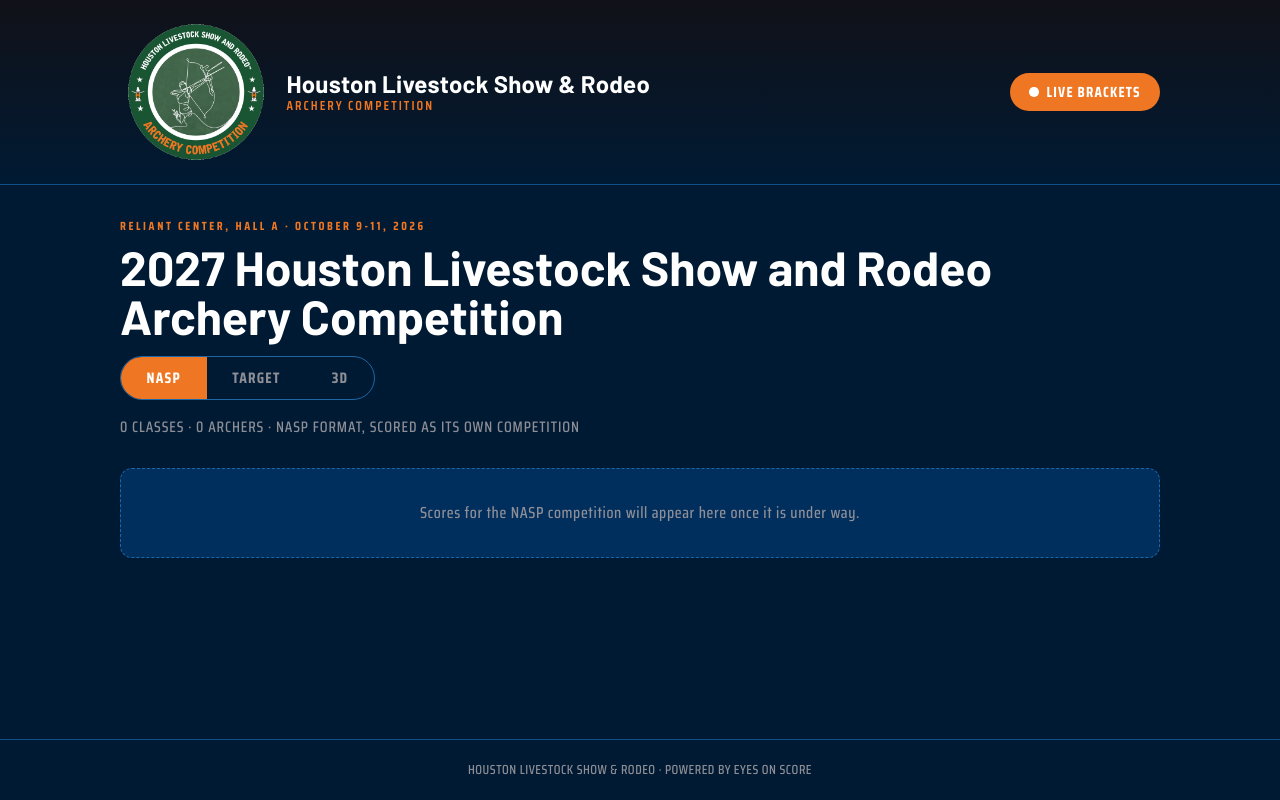
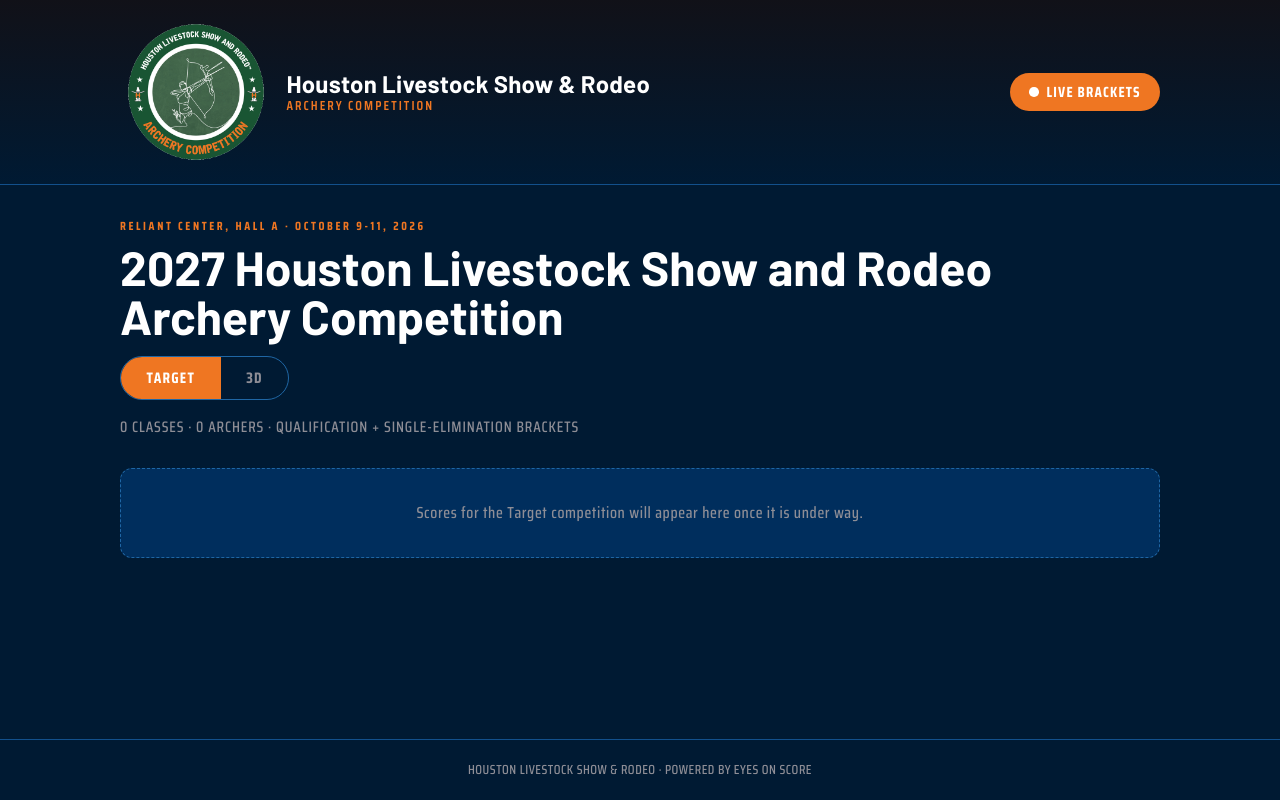
Before and after one commit to mhojnacki979/hlsr-archery, a Next.js app: page / in a window 1280 px wide. Built offline with nearby package versions, Linux system fonts and the light colour scheme.

Commit message:
Drop the NASP segment: HLSR runs it outside this site

```diff
--- a/scripts/sync-hlsr.ts
+++ b/scripts/sync-hlsr.ts
@@ -27,9 +27,8 @@
 // 2025 and the 2027 event is shot October 9-11, 2026.
 //
 // NASP became a STANDALONE competition for 2027 (Friday only, NASP format and
-// rules, its own team trophies) and is no longer a division inside Target. Its
-// EOS tournament does not exist yet — leave `id` null and the segment is written
-// out empty, so the site can show the tab without inventing results.
+// rules, its own team trophies) and is no longer a division inside Target. HLSR
+// runs it outside this site, so it gets no segment here.
 interface SegmentConfig {
   key: string
   label: string
@@ -66,7 +65,6 @@
     venue: 'Reliant Center, Hall A',
     dates: 'October 9-11, 2026',
     segments: [
-      { key: 'nasp', label: 'NASP', id: null },
       { key: 'target', label: 'Target', id: 'MWNOdFN5WnJ4VFZmQThEUk9jNUVadz09' },
       {
         key: '3d',
--- a/src/data/hlsr/2027.json
+++ b/src/data/hlsr/2027.json
@@ -4,11 +4,6 @@
  "venue": "Reliant Center, Hall A",
  "date": "October 9-11, 2026",
  "segments": {
-  "nasp": {
-   "label": "NASP",
-   "archers": 0,
-   "divisions": []
-  },
   "target": {
    "label": "Target",
    "archers": 0,
```
